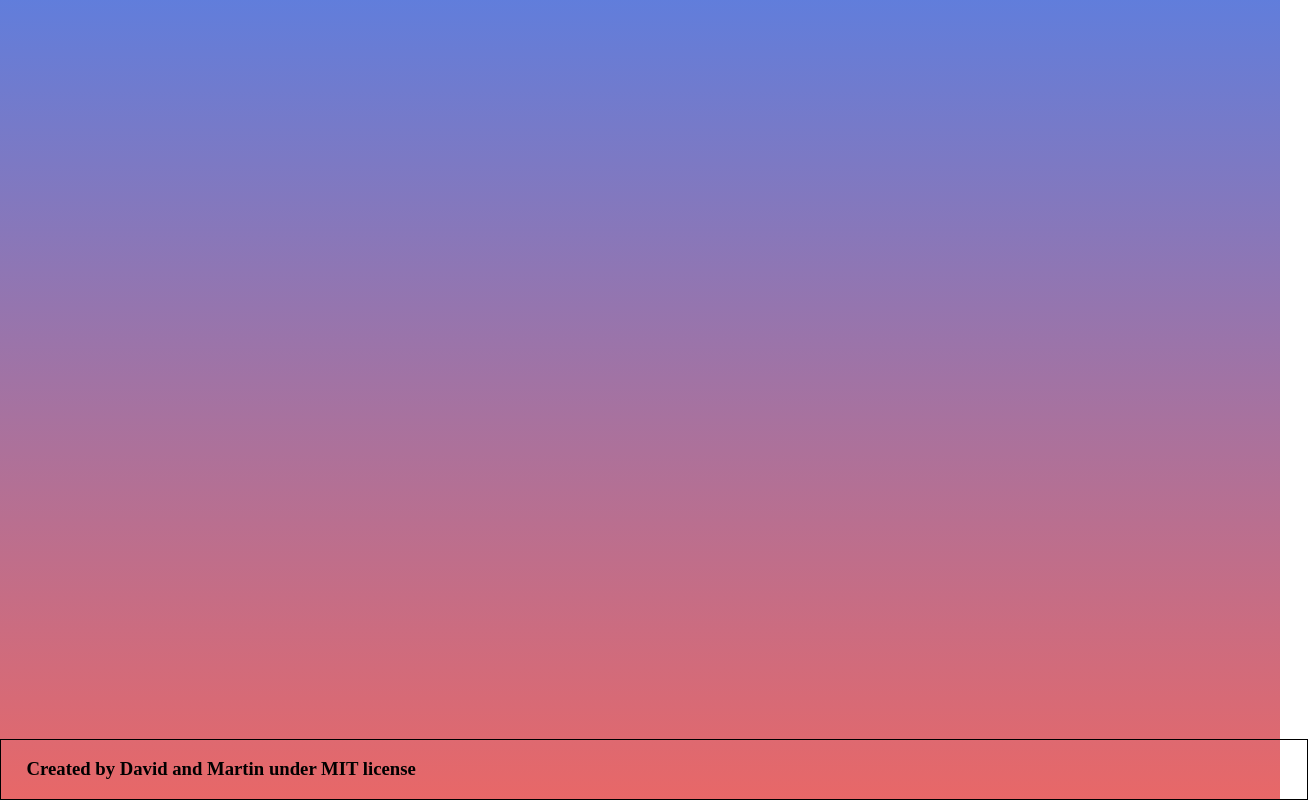
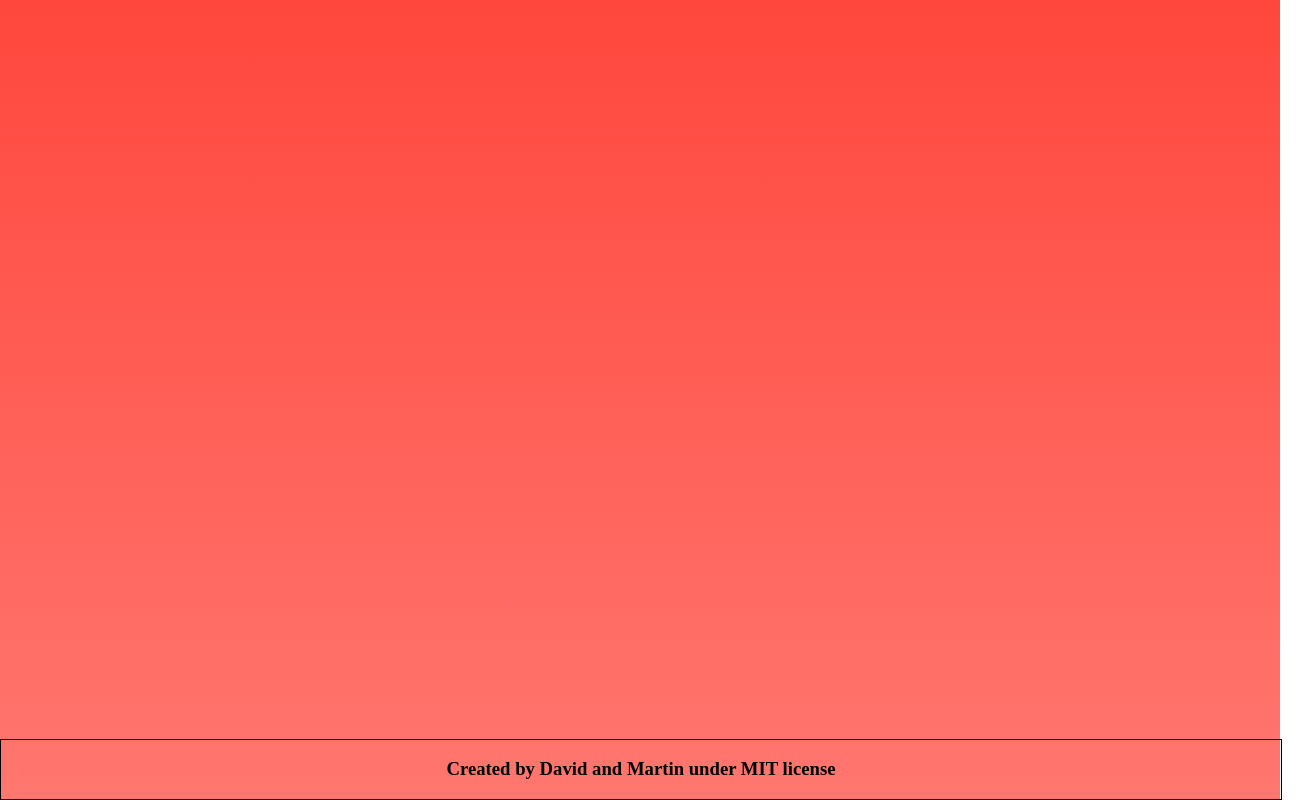
Before and after one commit to yayoamigo/Capstone-Project-POKEDECK, a website built with webpack: page src/template.html in a window 1280 px wide. Shown: the whole page, 1308 px wide, since content can reach past the window. Built offline with nearby package versions, Linux system fonts and the light colour scheme.

Commit message:
Change background color

```diff
--- a/src/styles.css
+++ b/src/styles.css
@@ -1,6 +1,6 @@
 body {
  box-sizing: border-box;
- background-image: linear-gradient(180deg, rgba(12, 56, 200, 0.65), rgba(220, 22, 22, 0.65));
+ background: linear-gradient(#ff473d, #ff7770);
  background-repeat: no-repeat;
  height: 100vh;
  margin: 0;
@@ -11,10 +11,10 @@ body {
 }
 
 #footer-div {
- display: block;
+ display: flex;
  border: 1px solid black;
  position: absolute;
  bottom: 0;
  width: 100%;
- padding-left: 2%;
+ justify-content: center;
 }
```
